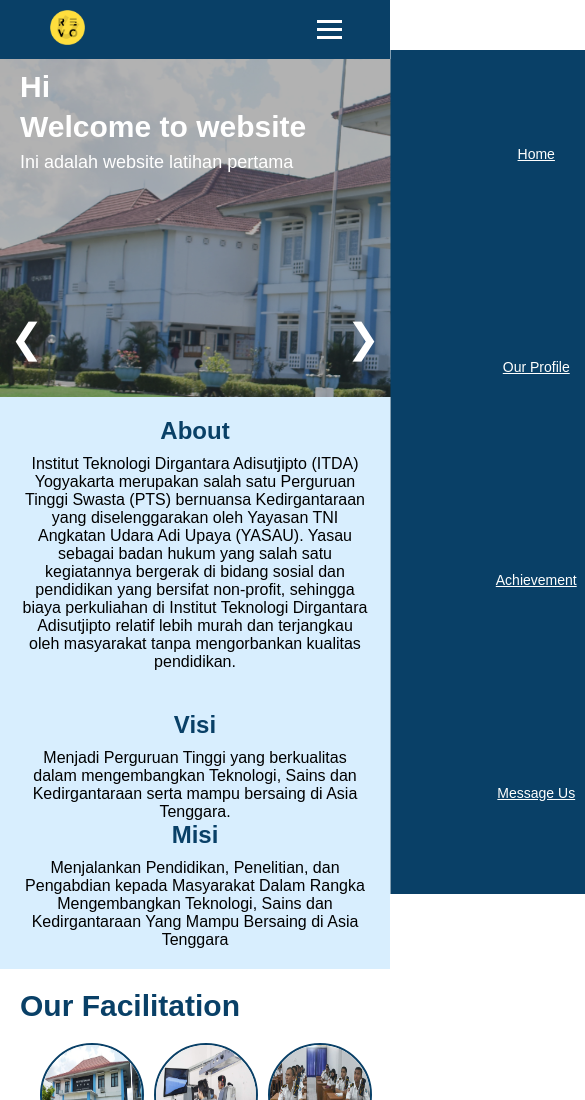
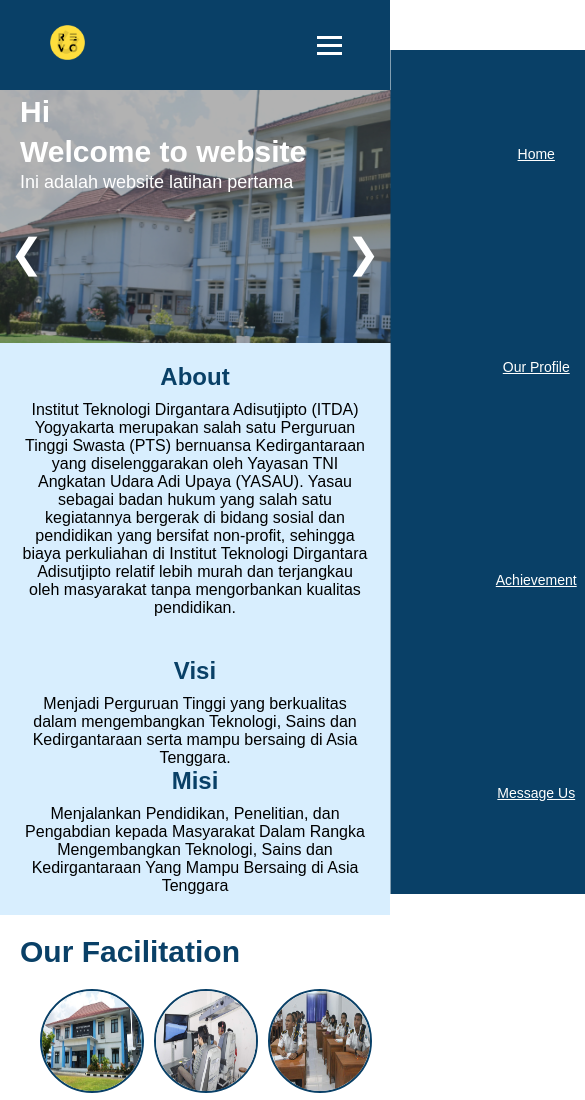
Before and after one commit to AminudinAbdulloh/cloning-ui-website-itda-ceritanya-wkwk, a plain HTML site: page RevoU-Mini-Project/index.html in a window 390 px wide. Shown: the top 1100 px of the page, 585 px wide, since content can reach past the window. Drawn offline with Linux system fonts and the light colour scheme.

Commit message:
Update style.css

```diff
--- a/RevoU-Mini-Project/css/style.css
+++ b/RevoU-Mini-Project/css/style.css
@@ -255,8 +255,13 @@
 
     /* Responsive website */
     @media screen and (max-width: 768px) {
+        .navbar {
+            height: 90px;
+        }
+
         #logo img {
             margin-left: 0px;
+            padding-top: 15px;
         }
 
         nav ul {
@@ -327,15 +332,16 @@
         }
 
         #banner {
-            height: 40vh;
+            height: 30vh;
         }
 
         .banner-img {
-            height: 40vh;
+            height: 30vh;
         }
 
         .banner-text1 {
             flex-direction: column;
+            margin-top: 25px;
         }
 
         #namaPengunjung {
@@ -347,7 +353,7 @@
 
         .banner-text2 {
             position: absolute;
-            margin-top: 30px;
+            margin-top: 50px;
         }
 
         #banner h1 {
@@ -362,7 +368,7 @@
         .slider-control {
             cursor: pointer;
             position: absolute;
-            top: 40%;
+            top: 30%;
             transform: translateY(-50%);
             font-size: 40px;
             color: white;
```
